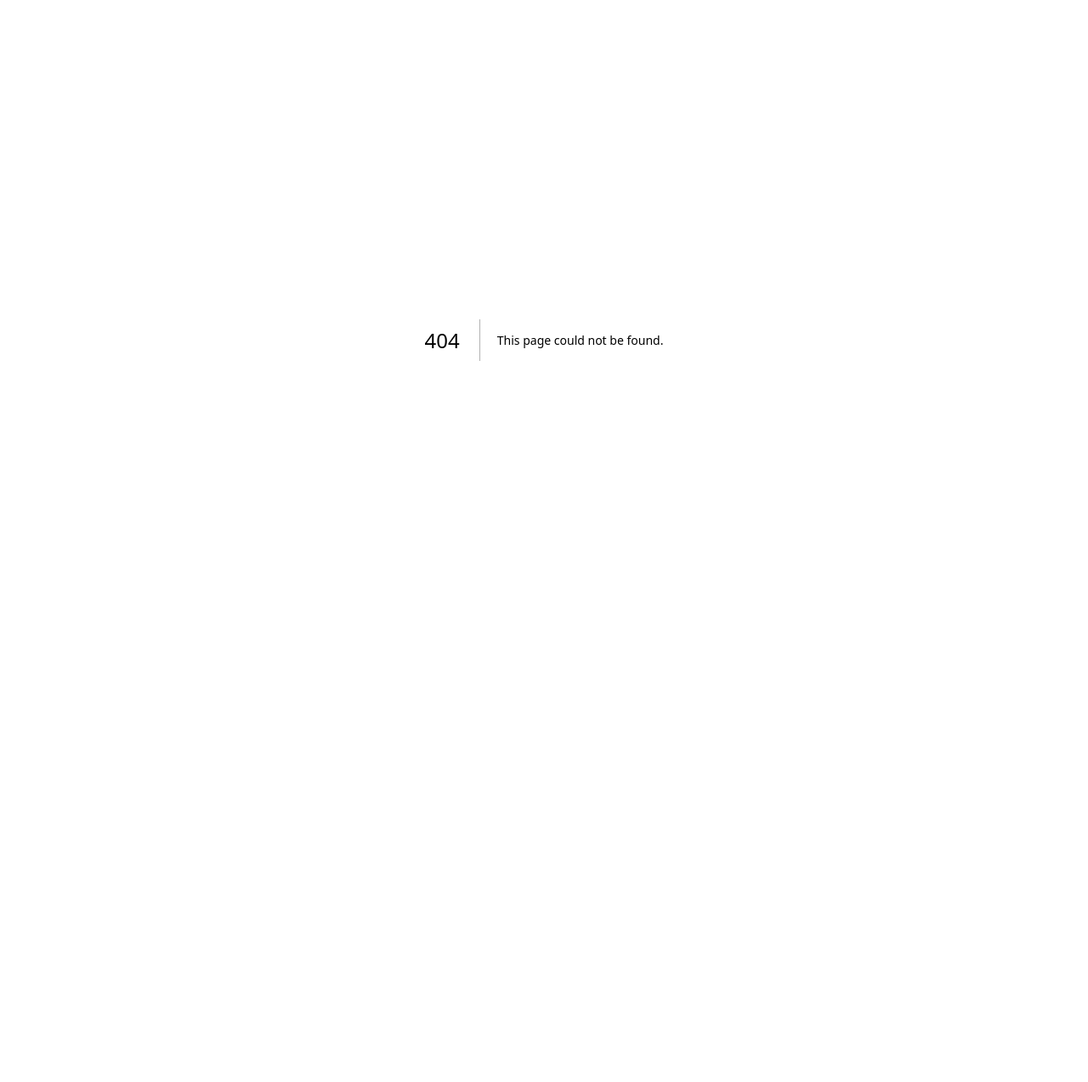
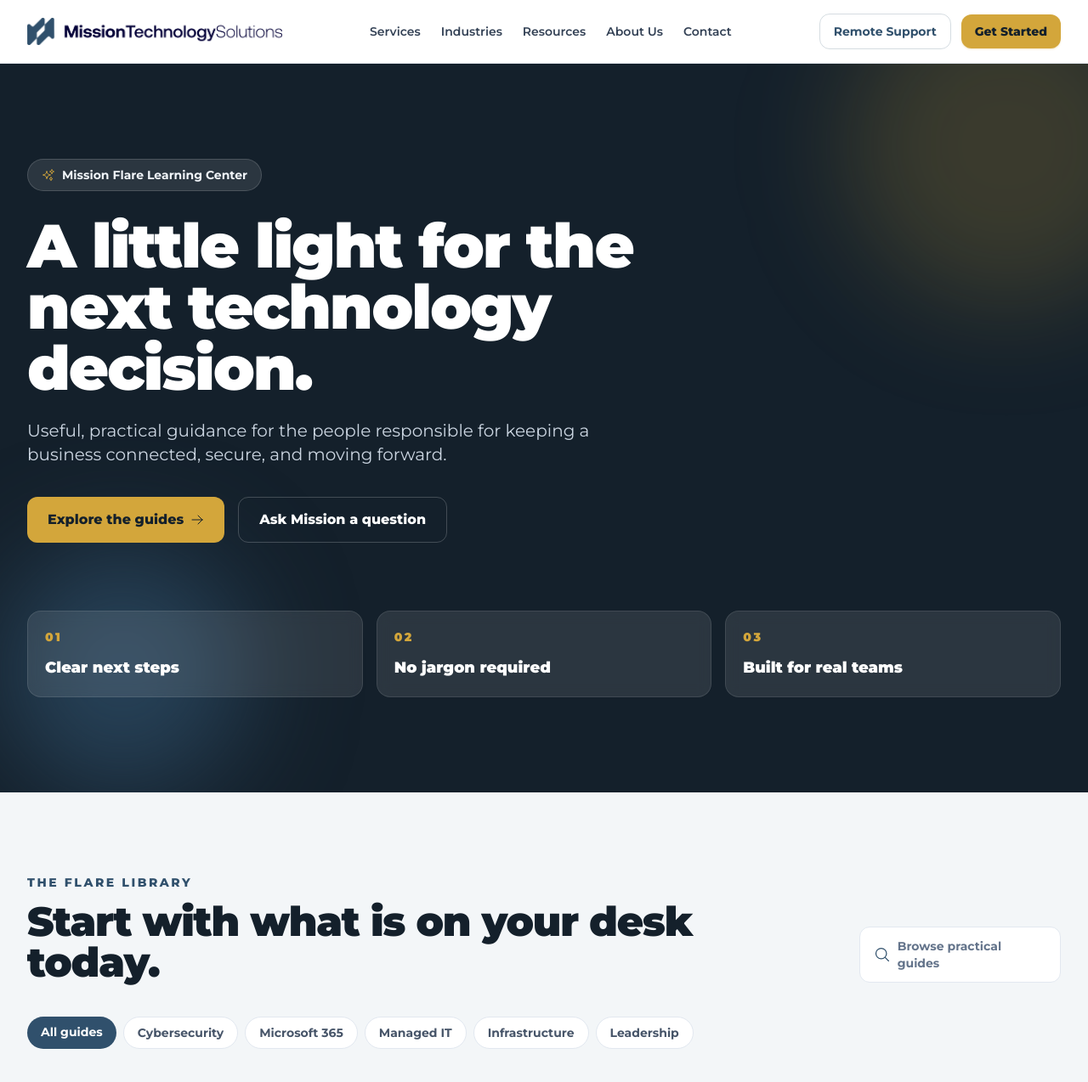
Before and after one commit to MissionTS/mts-site, a Next.js app: page /resources in a window 1280 px wide. Before the commit this address had no page. Shown: the top 1274 px of the page at 85% size. Before the commit the page ends 800 px from the top, so only its background shows below. Built offline with nearby package versions, Linux system fonts and the light colour scheme.

Commit message:
Add Mission Flare learning center

```diff
--- /dev/null
+++ b/app/resources/page.tsx
@@ -0,0 +1,63 @@
+import type { Metadata } from "next";
+import {
+  ArrowRightIcon,
+  BookOpenIcon,
+  CheckCircleIcon,
+  CloudIcon,
+  LockClosedIcon,
+  MagnifyingGlassIcon,
+  ShieldCheckIcon,
+  SparklesIcon,
+  WrenchScrewdriverIcon,
+} from "@heroicons/react/24/outline";
+import Link from "next/link";
+import { SiteFooter } from "@/components/SiteFooter";
+import { SiteHeader } from "@/components/SiteHeader";
+
+export const metadata: Metadata = {
+  title: "Mission Flare Learning Center | Mission Technology Solutions",
+  description: "Practical IT, cybersecurity, Microsoft 365, and infrastructure guides from Mission Technology Solutions.",
+};
+
+const guides = [
+  { icon: ShieldCheckIcon, tag: "Cybersecurity", title: "The practical security baseline", text: "A plain-language starting point for identity, email, endpoints, backups, and the habits that reduce risk every day.", time: "8 min read", tone: "bg-mission-navy" },
+  { icon: CloudIcon, tag: "Microsoft 365", title: "A calmer Microsoft 365 setup", text: "The decisions that make Teams, SharePoint, OneDrive, and Entra ID easier for your people to use securely.", time: "7 min read", tone: "bg-mission-gold" },
+  { icon: WrenchScrewdriverIcon, tag: "Managed IT", title: "What proactive IT actually looks like", text: "See what should happen between helpdesk tickets: maintenance, lifecycle planning, documentation, and a roadmap.", time: "6 min read", tone: "bg-mission-ink" },
+  { icon: LockClosedIcon, tag: "Physical security", title: "Cameras and access control, connected", text: "How modern camera, door, network, and user systems work together across a facility.", time: "9 min read", tone: "bg-mission-navy" },
+  { icon: BookOpenIcon, tag: "Infrastructure", title: "A network closet field guide", text: "The signs of a healthy closet: labeling, power, cooling, switching, cabling, and documentation.", time: "5 min read", tone: "bg-mission-gold" },
+  { icon: CheckCircleIcon, tag: "Leadership", title: "Your next 90-day technology plan", text: "A simple way to prioritize urgent fixes, meaningful improvements, and the investments that can wait.", time: "10 min read", tone: "bg-mission-ink" },
+];
+
+const topics = ["All guides", "Cybersecurity", "Microsoft 365", "Managed IT", "Infrastructure", "Leadership"];
+
+export default function ResourcesPage() {
+  return (
+    <main>
+      <SiteHeader />
+      <section className="relative overflow-hidden bg-mission-ink text-white">
+        <div className="absolute -right-24 -top-24 h-96 w-96 rounded-full bg-mission-gold/20 blur-3xl" />
+        <div className="absolute bottom-0 left-0 h-72 w-72 rounded-full bg-mission-navy/70 blur-3xl" />
+        <div className="relative mx-auto max-w-7xl px-6 py-20 lg:px-8 lg:py-28">
+          <div className="max-w-3xl">
+            <div className="inline-flex items-center gap-2 rounded-full border border-white/15 bg-white/10 px-4 py-2 text-sm font-bold text-slate-100"><SparklesIcon className="h-4 w-4 text-mission-gold" /> Mission Flare Learning Center</div>
+            <h1 className="mt-7 text-5xl font-black tracking-tight sm:text-6xl lg:text-7xl">A little light for the next technology decision.</h1>
+            <p className="mt-6 max-w-2xl text-lg leading-8 text-slate-300 sm:text-xl">Useful, practical guidance for the people responsible for keeping a business connected, secure, and moving forward.</p>
+            <div className="mt-9 flex flex-wrap gap-4"><Link href="#guides" className="inline-flex items-center gap-2 rounded-xl bg-mission-gold px-6 py-3.5 font-extrabold text-mission-ink transition hover:-translate-y-0.5 hover:brightness-105">Explore the guides <ArrowRightIcon className="h-4 w-4" /></Link><Link href="/#contact" className="rounded-xl border border-white/20 px-6 py-3.5 font-extrabold text-white transition hover:bg-white/10">Ask Mission a question</Link></div>
+          </div>
+          <div className="mt-16 grid gap-4 sm:grid-cols-3 lg:mt-20">
+            {["Clear next steps", "No jargon required", "Built for real teams"].map((item, i) => <div key={item} className="rounded-2xl border border-white/10 bg-white/10 p-5 backdrop-blur"><div className="text-sm font-black uppercase tracking-[0.18em] text-mission-gold">0{i + 1}</div><div className="mt-3 text-lg font-black">{item}</div></div>)}
+          </div>
+        </div>
+      </section>
+      <section id="guides" className="bg-mission-mist py-20 lg:py-24">
+        <div className="mx-auto max-w-7xl px-6 lg:px-8">
+          <div className="flex flex-col gap-8 lg:flex-row lg:items-end lg:justify-between"><div><p className="text-sm font-extrabold uppercase tracking-[0.18em] text-mission-navy">The flare library</p><h2 className="mt-3 text-4xl font-black tracking-tight text-mission-ink sm:text-5xl">Start with what is on your desk today.</h2></div><div className="flex items-center gap-2 rounded-xl border border-slate-200 bg-white px-4 py-3 text-sm font-bold text-slate-500"><MagnifyingGlassIcon className="h-5 w-5 text-mission-navy" /> Browse practical guides</div></div>
+          <div className="mt-10 flex flex-wrap gap-2">{topics.map((topic, i) => <span key={topic} className={`rounded-full px-4 py-2 text-sm font-bold ${i === 0 ? "bg-mission-navy text-white" : "border border-slate-200 bg-white text-slate-600"}`}>{topic}</span>)}</div>
+          <div className="mt-10 grid gap-6 md:grid-cols-2 lg:grid-cols-3">{guides.map(({ icon: Icon, tag, title, text, time, tone }) => <article key={title} className="group flex min-h-[310px] flex-col overflow-hidden rounded-3xl border border-slate-200 bg-white shadow-sm transition hover:-translate-y-1 hover:shadow-xl"><div className={`flex h-28 items-center justify-between px-7 ${tone}`}><Icon className={`h-10 w-10 ${tone === "bg-mission-gold" ? "text-mission-ink" : "text-mission-gold"}`} /><span className={`rounded-full px-3 py-1 text-xs font-black uppercase tracking-[0.15em] ${tone === "bg-mission-gold" ? "bg-mission-ink/10 text-mission-ink" : "bg-white/10 text-white"}`}>{time}</span></div><div className="flex flex-1 flex-col p-7"><p className="text-xs font-black uppercase tracking-[0.16em] text-mission-navy">{tag}</p><h3 className="mt-3 text-2xl font-black tracking-tight text-mission-ink">{title}</h3><p className="mt-3 flex-1 leading-7 text-slate-600">{text}</p><Link href="/#contact" className="mt-6 inline-flex items-center gap-2 font-extrabold text-mission-navy transition group-hover:text-mission-gold">Get the checklist <ArrowRightIcon className="h-4 w-4" /></Link></div></article>)}</div>
+        </div>
+      </section>
+      <section className="bg-white py-20"><div className="mx-auto grid max-w-7xl gap-10 px-6 lg:grid-cols-[1fr_0.8fr] lg:items-center lg:px-8"><div><p className="text-sm font-extrabold uppercase tracking-[0.18em] text-mission-navy">Need a signal, not another article?</p><h2 className="mt-3 text-4xl font-black tracking-tight text-mission-ink sm:text-5xl">Bring us the messy version.</h2><p className="mt-5 max-w-2xl text-lg leading-8 text-slate-600">If a guide gives you three more questions, that is a good place to start. Mission can help translate the situation into a clear next move.</p><Link href="/#contact" className="mt-8 inline-flex items-center gap-2 rounded-xl bg-mission-gold px-6 py-3.5 font-extrabold text-mission-ink transition hover:brightness-105">Talk with Mission <ArrowRightIcon className="h-4 w-4" /></Link></div><div className="rounded-3xl bg-mission-navy p-8 text-white"><div className="flex h-14 w-14 items-center justify-center rounded-2xl bg-mission-gold text-mission-ink"><SparklesIcon className="h-7 w-7" /></div><h3 className="mt-6 text-2xl font-black">The flare principle</h3><p className="mt-3 leading-7 text-slate-200">Good technology guidance should make the next decision easier to see, not make the room feel darker.</p></div></div></section>
+      <SiteFooter />
+    </main>
+  );
+}
--- a/components/SiteHeader.tsx
+++ b/components/SiteHeader.tsx
@@ -10,7 +10,7 @@ const remoteSupportUrl = "https://missionts.rmmservices.net/connect/#/";
 const nav = [
   { href: "/services", label: "Services" },
   { href: "/#industries", label: "Industries" },
-  { href: "/#resources", label: "Resources" },
+  { href: "/resources", label: "Resources" },
   { href: "/about", label: "About Us" },
   { href: "/#contact", label: "Contact" },
 ];
```
